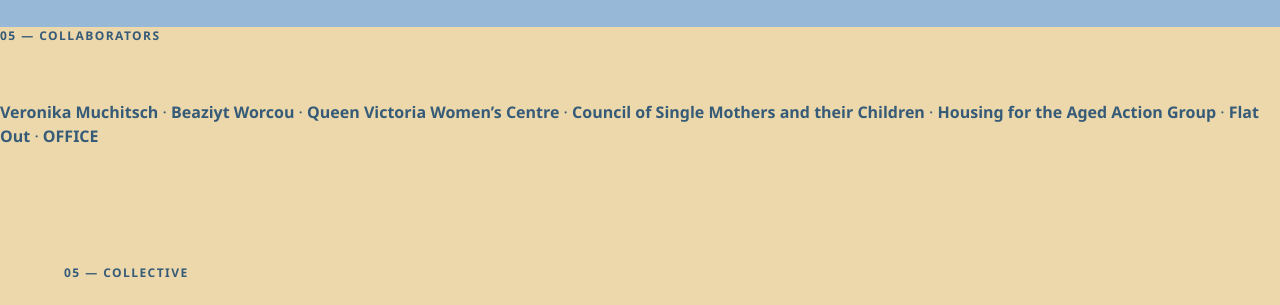
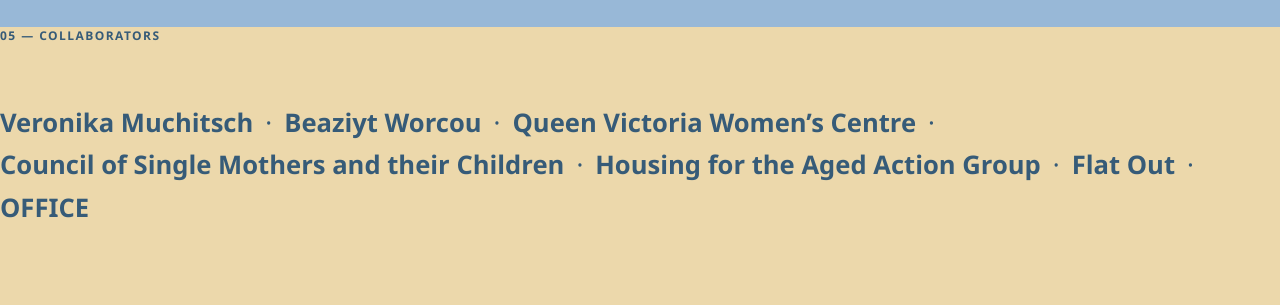
Before and after one commit to homewomenhousing/guide-to-housing-support, a plain HTML site: page index.html in a window 1280 px wide. Shown: the part 8541-8846 px from the top of the page. Drawn offline with Linux system fonts and the light colour scheme.

Commit message:
Add collaborators list styling to style.css

```diff
--- a/style.css
+++ b/style.css
@@ -198,10 +198,25 @@
 .download-note { margin: 16px 0 0; color: rgba(54,91,120,.82); max-width: 540px; }
 .disabled { opacity: .58; cursor: default; white-space: nowrap; }
 
-.contributors { background: var(--paper-2); }
-.names { display: flex; flex-wrap: wrap; gap: 10px; max-width: 1300px; }
-.names span { padding: 10px 15px 9px; border: 1px solid var(--ink); border-radius: 999px; font-size: clamp(16px, 1.4vw, 21px); }
+.collaborators-list {
+  display: flex;
+  flex-wrap: wrap;
+  align-items: baseline;
+  gap: 8px 12px;
+  margin-top: 60px;
+  max-width: 1300px;
+  font-size: clamp(22px, 2vw, 34px);
+  line-height: 1.35;
+  color: var(--blue-dark);
+}
 
+.collaborators-list strong {
+  font-weight: 600;
+}
+
+.collaborators-list span {
+  font-weight: 400;
+}
 .collective-intro { display: grid; grid-template-columns: 1fr 1fr; gap: clamp(40px, 8vw, 140px); align-items: start; }
 .collective-intro p { margin: 6px 0 0; max-width: 700px; font-size: 20px; }
 .bios { margin-top: 100px; display: grid; grid-template-columns: repeat(3, 1fr); gap: 22px; }
```
